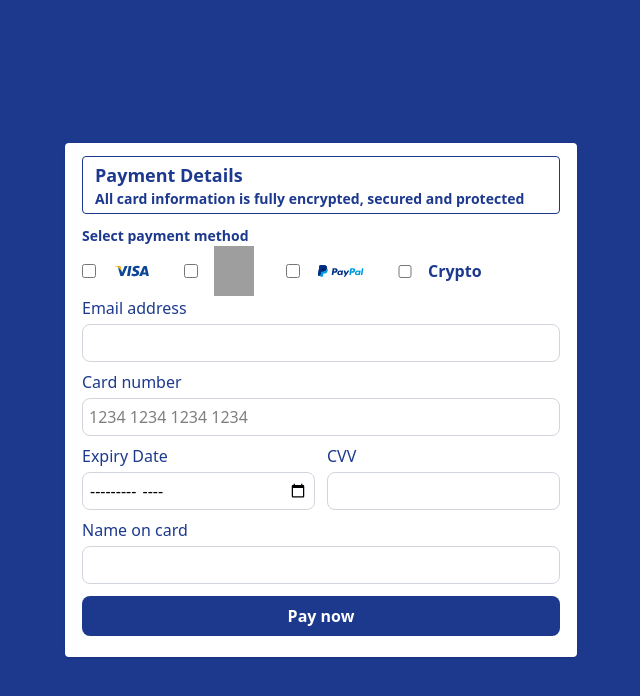
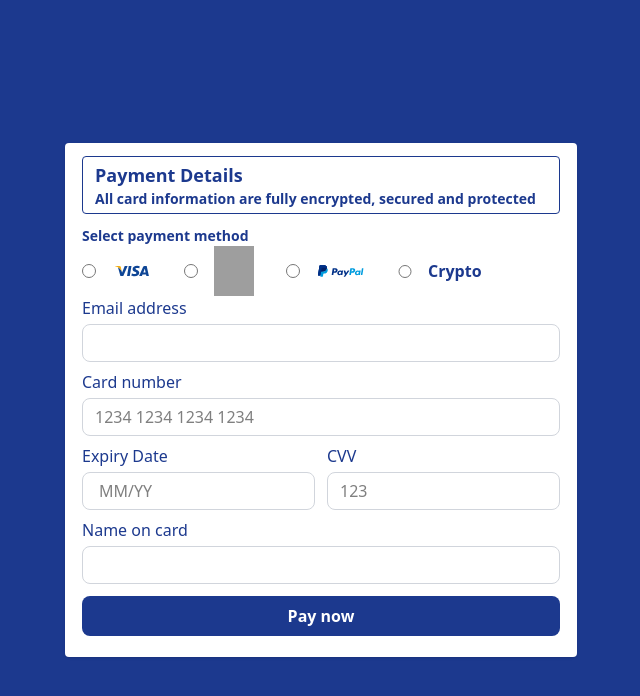
Before and after one commit to Mayoroftata/hotel-management-system, a Next.js app: page /payment in a window 1280 px wide. Shown: the top 696 px of the page, without its empty margins (319-959 px from the left). Built offline with nearby package versions, Linux system fonts and the light colour scheme; grey boxes are pictures that could not be loaded.

Commit message:
payment page and validation done

```diff
--- a/package.json
+++ b/package.json
@@ -13,8 +13,9 @@
     "next": "15.2.2",
     "react": "^19.0.0",
     "react-dom": "^19.0.0",
-    "yup": "^1.6.1",
-    "react-icons": "^5.5.0"
+    "react-icons": "^5.5.0",
+    "react-input-mask": "^2.0.4",
+    "yup": "^1.6.1"
   },
   "devDependencies": {
     "@eslint/eslintrc": "^3",
--- a/src/app/globals.css
+++ b/src/app/globals.css
@@ -7,3 +7,19 @@
     height: 100vh;
     width: 100%;
 }
+/* For Chrome, Safari, Edge, and Opera */
+input[type="number"]::-webkit-inner-spin-button,
+input[type="number"]::-webkit-outer-spin-button {
+    -webkit-appearance: none;
+    margin: 0;
+}
+
+/* For Firefox */
+input[type="number"] {
+    -moz-appearance: textfield;
+}
+
+/* General Reset for Older Browsers */
+input[type="number"] {
+    appearance: textfield;
+}
--- a/src/app/payment/page.js
+++ b/src/app/payment/page.js
@@ -2,16 +2,16 @@
 import React from 'react'
 import { useFormik } from 'formik'
 import Link from 'next/link'
-// import { bookingSchema } from './schema/page'
 import { useRouter } from 'next/navigation'
 import Image from 'next/image'
+import { paymentSchema } from './schema/page'
 
 const Page = () => {
     const router = useRouter()
 
-    const onSubmit = (values, e) => {
+    const onSubmit = (values, { resetForm }) => {
         console.log("Form submitted", values);
-        e.resetForm()
+        resetForm()
         setTimeout(() => {
             // router.push("/signin")
         }, 2000);
@@ -19,9 +19,9 @@ const Page = () => {
     }
     const { values, errors, touched, handleChange, handleBlur, handleSubmit } = useFormik({
         initialValues: {
-            fullname: '', email: '', phone: '', arrival: '', departure: ''
+            email: '', cardnumber: '', expiry: '', cvv: '', cardname: "", paymentMethod: ''
         },
-        // validationSchema: bookingSchema,
+        validationSchema: paymentSchema,
         onSubmit
     })
     return (
@@ -30,56 +30,57 @@ const Page = () => {
                 <div className='bg-white  w-full max-w-lg mx-6 border border-white/20 shadow rounded'>
                     <div className='border border-blue-900 rounded pl-3 md:mx-4 mx-5 py-1 my-3'>
                         <p className='font-bold text-blue-900 text-lg'>Payment Details</p>
-                        <p className='font-semibold text-blue-900 text-sm'>All card information is fully encrypted, secured and protected</p>
+                        <p className='font-semibold text-blue-900 text-sm'>All card information are fully encrypted, secured and protected</p>
                     </div>
                     <div className=' md:mx-4 mx-5'>
                         <p className='font-semibold text-blue-900 text-sm'>Select payment method</p>
                         <div className='flex md:space-x-8 space-x-4'>
                             <div className='flex md:space-x-4 space-x-2'>
-                                <input className='w-3.5' type='checkbox' />
+                                <input className='w-3.5' type='radio' name='paymentMethod' />
                                 <Image alt='paypal' src="/images/visa.svg" width={40} height={0} />
                             </div>
                             <div className='flex md:space-x-4 space-x-2'>
-                                <input className='w-3.5' type='checkbox' />
+                                <input className='w-3.5' type='radio' name='paymentMethod' />
                                 <Image alt='paypal' src="/images/mastercard.svg" width={40} height={0} />
                             </div>
                             <div className='flex md:space-x-4 space-x-2'>
-                                <input className='w-3.5' type='checkbox' />
+                                <input className='w-3.5' type='radio' name='paymentMethod' />
                                 <Image alt='paypal' src="/images/paypal.svg" width={50} height={0} />
                             </div>
                             <div className='flex md:space-x-4 space-x-2 items-center'>
-                                <input className='w-3.5' type='checkbox' />
+                                <input className='w-3.5' type='radio' name='paymentMethod' />
                                 <p className='text-blue-900  font-semibold'> Crypto</p>
                             </div>
                         </div>
-
                     </div>
                     <div className='md:px-4 px-5 pb-5 space-y-2'>
                         <form onSubmit={handleSubmit} className='space-y-2'>
                             <div>
                                 <label className='text-blue-900 pb-1 font-medium block' htmlFor='email'>Email address</label>
-                                <input name='email' onBlur={handleBlur} value={values.email} onChange={handleChange} className={`p-1.5 w-full border border-gray-300 rounded-lg focus:outline-none  ${errors.email && touched.email ? "border-red-500" : "focus:border-blue-900"}`} type="email" />
+                                <input name='email' onBlur={handleBlur} value={values.email} onChange={handleChange} className={`p-1.5 pl-3 w-full border border-gray-300 rounded-lg focus:outline-none  ${errors.email && touched.email ? "border-red-500" : "focus:border-blue-900"}`} type="email" />
                                 {errors.email && touched.email && (<p className="text-red-500 text-sm">{errors.email}</p>)}
                             </div>
                             <div>
                                 <label className='text-blue-900 pb-1 font-medium block' htmlFor='cardnumber'>Card number</label>
-                                <input name='cardnumber' onBlur={handleBlur} value={values.cardnumber} onChange={handleChange} className={`p-1.5 w-full border border-gray-300  rounded-lg focus:outline-none ${errors.cardnumber && touched.cardnumber ? "border-red-500" : "focus:border-blue-900"}`} type="text" placeholder='1234 1234 1234 1234' />
+                                <input name='cardnumber' onBlur={handleBlur} value={values.cardnumber} onChange={handleChange} className={`p-1.5 pl-3 w-full border border-gray-300  rounded-lg focus:outline-none ${errors.cardnumber && touched.cardnumber ? "border-red-500" : "focus:border-blue-900"}`} type="text" placeholder='1234 1234 1234 1234' />
                                 {errors.cardnumber && touched.cardnumber && (<p className="text-red-500 text-sm">{errors.cardnumber}</p>)}
                             </div>
                             <div className='flex space-x-3'>
                                 <div className='w-full'>
-                                    <label className='text-blue-900 pb-1 font-medium block' htmlFor='arrival'>Expiry Date</label>
-                                    <input name='arrival' onBlur={handleBlur} value={values.arrival} onChange={handleChange} className={`p-1.5 w-full border border-gray-300 rounded-lg focus:outline-none  ${errors.arrival && touched.arrival ? "border-red-500" : "focus:border-blue-900"}`} type="month" />
+                                    <label className='text-blue-900 pb-1 font-medium block' htmlFor='expiry'>Expiry Date</label>
+                                    <input name='expiry' onBlur={handleBlur} value={values.expiry} onChange={handleChange} className={`p-1.5 pl-4 w-full border border-gray-300 rounded-lg focus:outline-none  ${errors.expiry && touched.expiry ? "border-red-500" : "focus:border-blue-900"}`} type="number" placeholder='MM/YY' />
+                                    {errors.expiry && touched.expiry && (<p className="text-red-500 text-sm">{errors.expiry}</p>)}
                                 </div>
                                 <div className='w-full'>
-                                    <label className='text-blue-900 pb-1 font-medium block' htmlFor='monthYear'>CVV</label>
-                                    <input name='departure' onBlur={handleBlur} value={values.departure} onChange={handleChange} className={`p-1.5 w-full border border-gray-300 rounded-lg focus:outline-none  ${errors.departure && touched.departure ? "border-red-500" : "focus:border-blue-900"}`} type="number" />
+                                    <label className='text-blue-900 pb-1 font-medium block' htmlFor='cvv'>CVV</label>
+                                    <input name='cvv' onBlur={handleBlur} value={values.cvv} onChange={handleChange} className={`p-1.5 pl-3 w-full border border-gray-300 rounded-lg focus:outline-none  ${errors.cvv && touched.cvv ? "border-red-500" : "focus:border-blue-900"}`} type="number" placeholder='123' />
+                                    {errors.cvv && touched.cvv && (<p className="text-red-500 text-sm">{errors.cvv}</p>)}
                                 </div>
                             </div>
                             <div>
                                 <label className='text-blue-900 pb-1 font-medium block' htmlFor='number'>Name on card</label>
-                                <input name='phone' onBlur={handleBlur} value={values.phone} onChange={handleChange} className={`p-1.5 w-full border border-gray-300 rounded-lg focus:outline-none  ${errors.phone && touched.phone ? "border-red-500" : "focus:border-blue-900"}`} type="text" />
-                                {errors.phone && touched.phone && (<p className="text-red-500 text-sm">{errors.phone}</p>)}
+                                <input name='cardname' onBlur={handleBlur} value={values.cardname} onChange={handleChange} className={`p-1.5 w-full border border-gray-300 rounded-lg focus:outline-none  ${errors.cardname && touched.cardname ? "border-red-500" : "focus:border-blue-900"}`} type="text" />
+                                {errors.cardname && touched.cardname && (<p className="text-red-500 text-sm">{errors.cardname}</p>)}
                             </div>
                             <div className='pt-1'>
                                 <button type='submit' className='font-bold rounded-lg text-white w-full bg-blue-900 py-2 hover:bg-blue-900'>Pay now</button>
--- /dev/null
+++ b/src/app/payment/schema/page.js
@@ -0,0 +1,12 @@
+import * as yup from "yup"
+let cardnoRegex = /^\d{16}$/
+let expiryRegex = /^\d{4}$/
+let cvvRegex = /^\d{3}$/
+
+export const paymentSchema = yup.object().shape({
+    email: yup.string().email("Please enter a valid email").required("Email is required"),
+    cardnumber: yup.string().matches(cardnoRegex, "Card number must be 16 digits").required("Card number is required"),
+    expiry: yup.string().matches(expiryRegex, "Expiry format should be MM/YY").required("Expiry date is required"),
+    cvv: yup.string().matches(cvvRegex, "CVV must be exactly 3 digits").required("CVV is required"),
+    cardname: yup.string().required("Cardholder name is required")
+})
--- a/src/components/LandingNavBar.jsx
+++ b/src/components/LandingNavBar.jsx
@@ -10,7 +10,6 @@ export default function LandingNavBar() {
   // Toggle mobile menu
   const toggleMenu = () => {
     setIsMenuOpen(!isMenuOpen);
-    // alert("working")
   };
 
   // Toggle dropdown
```
Also changed, not shown: 1 other file (tests, documents, lock files or other folders).
